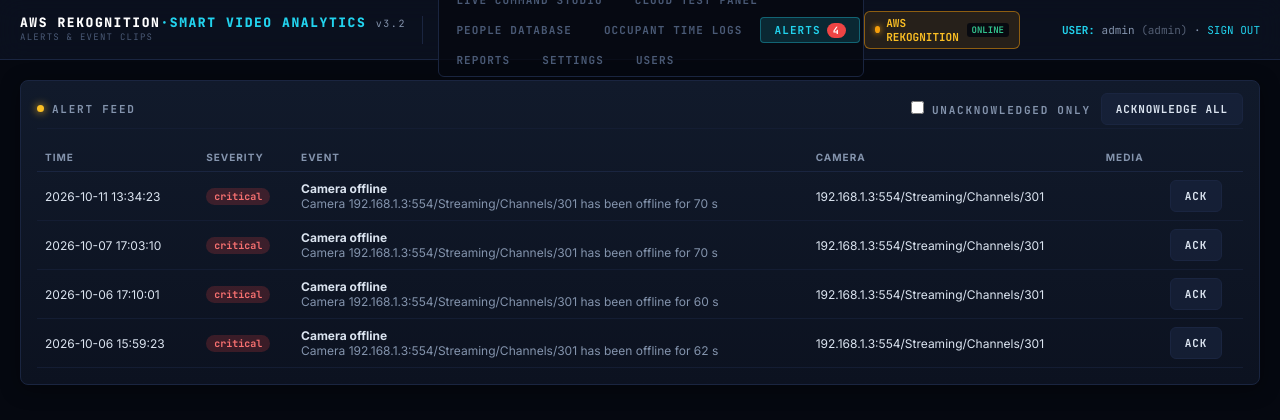
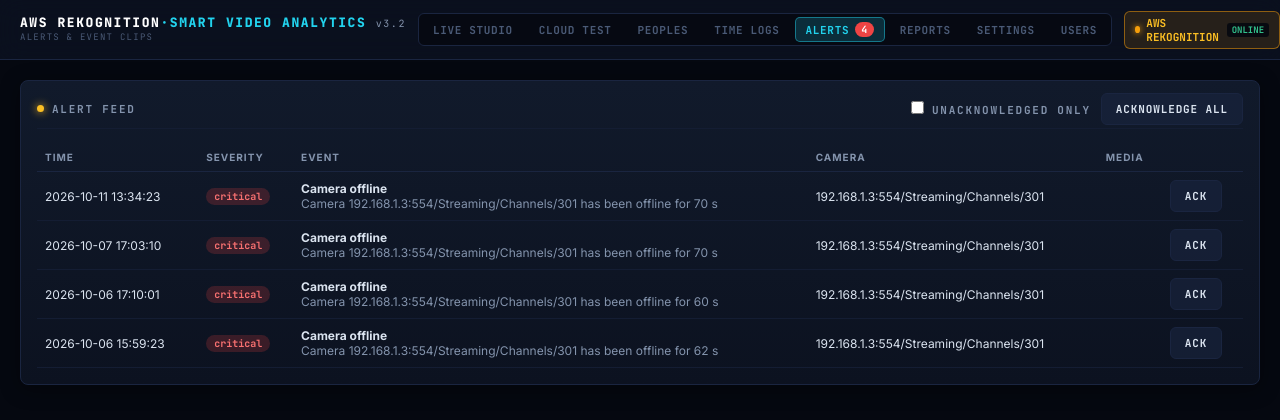
Before and after one commit to Balaji-R-V/Computer-vision-, a Flask app: page /alerts in a window 1280 px wide; the page is wider, and only the part inside the window is pictured. Shown: the top 420 px of that part. Run offline with Flask 3, Linux system fonts and the light colour scheme; a user stored in the database is signed in; data comes from the database, SQL or seed files in the repository.

Commit message:
fix(ui): give navigation bar spacious single-row layout and completely hide horizontal face strip

```diff
--- a/static/style.css
+++ b/static/style.css
@@ -107,6 +107,45 @@ html, body {
     width: 1px;
     background: var(--line);
     margin: 0 4px;
+}
+
+/* Command Center Navigation Bar */
+.nav-links, .nav-tabs {
+    display: inline-flex;
+    align-items: center;
+    gap: 4px;
+    background: rgba(5, 8, 16, 0.85);
+    border: 1px solid var(--line);
+    border-radius: 8px;
+    padding: 3px 6px;
+    flex-wrap: nowrap !important;
+    white-space: nowrap !important;
+}
+
+.nav-links a, .nav-tab-btn {
+    padding: 5px 11px !important;
+    border-radius: 5px !important;
+    font-size: 11px !important;
+    font-family: 'JetBrains Mono', monospace !important;
+    font-weight: 700 !important;
+    letter-spacing: 0.06em !important;
+    text-decoration: none !important;
+    color: var(--ink-faint) !important;
+    white-space: nowrap !important;
+    transition: all 0.2s ease !important;
+    display: inline-flex !important;
+    align-items: center !important;
+}
+
+.nav-links a:hover, .nav-tab-btn:hover {
+    color: var(--cyan) !important;
+    background: rgba(34, 211, 238, 0.12) !important;
+}
+
+.nav-links a.active, .nav-tab-btn.active {
+    color: var(--cyan) !important;
+    background: rgba(34, 211, 238, 0.18) !important;
+    box-shadow: inset 0 0 0 1px rgba(34, 211, 238, 0.45) !important;
 }
 
 .venue-tag {
--- a/templates/base.html
+++ b/templates/base.html
@@ -7,7 +7,7 @@
     <link rel="preconnect" href="https://fonts.googleapis.com">
     <link rel="preconnect" href="https://fonts.gstatic.com" crossorigin>
     <link href="https://fonts.googleapis.com/css2?family=Inter:wght@300;400;500;600;700;800&family=JetBrains+Mono:wght@400;500;600;700;800&family=Outfit:wght@500;600;700;800&display=swap" rel="stylesheet">
-    <link rel="stylesheet" href="/static/style.css?v=3.2.2">
+    <link rel="stylesheet" href="/static/style.css?v=3.2.3">
     <style>
         .nav-tabs { display:flex; align-items:center; gap:4px; background:rgba(5,8,16,.8); border:1px solid var(--line); border-radius:6px; padding:3px; flex-wrap:wrap; }
         .nav-tab-btn { padding:6px 14px; border-radius:4px; font-size:11px; font-family:'JetBrains Mono',monospace; font-weight:700; letter-spacing:.1em; text-decoration:none; color:var(--ink-faint); transition:all .2s ease; }
@@ -41,14 +41,13 @@
                 <div class="brand-title">AWS REKOGNITION<span>·SMART VIDEO ANALYTICS</span> <span style="font-size:10px; color:var(--ink-dim); font-weight:400;">v3.2</span></div>
                 <div class="label-micro" style="margin-top:2px;">{% block subtitle %}{% endblock %}</div>
             </div>
-            <div class="header-divider"></div>
-            <nav class="nav-tabs">
-                <a href="/" class="nav-tab-btn">LIVE COMMAND STUDIO</a>
-                <a href="/test_connection" class="nav-tab-btn">CLOUD TEST PANEL</a>
-                <a href="/peoples" class="nav-tab-btn">PEOPLE DATABASE</a>
-                <a href="/occupants" class="nav-tab-btn">OCCUPANT TIME LOGS</a>
-            </nav>
         </div>
+        <nav class="nav-tabs" style="margin: 0 12px;">
+            <a href="/" class="nav-tab-btn">LIVE STUDIO</a>
+            <a href="/test_connection" class="nav-tab-btn">CLOUD TEST</a>
+            <a href="/peoples" class="nav-tab-btn">PEOPLES</a>
+            <a href="/occupants" class="nav-tab-btn">TIME LOGS</a>
+        </nav>
         <div class="header-right"></div>
     </header>
 
@@ -57,7 +56,7 @@
     </main>
     <div id="toast" class="toast"></div>
 
-    <script src="/static/common.js?v=3.2.2"></script>
+    <script src="/static/common.js?v=3.2.3"></script>
     <script>
         function toast(msg, isErr) {
             const t = document.getElementById('toast');
--- a/templates/login.html
+++ b/templates/login.html
@@ -5,7 +5,7 @@
     <meta name="viewport" content="width=device-width, initial-scale=1.0">
     <title>AWS Rekognition — Smart Video Analytics — {{ 'First-time setup' if setup else 'Sign in' }}</title>
     <link href="https://fonts.googleapis.com/css2?family=Inter:wght@400;600;700&family=JetBrains+Mono:wght@500;700&family=Outfit:wght@600;700;800&display=swap" rel="stylesheet">
-    <link rel="stylesheet" href="/static/style.css?v=3.2.2">
+    <link rel="stylesheet" href="/static/style.css?v=3.2.3">
     <style>
         body {
             display: flex;
```
Also changed, not shown: static/app.js (+8 -8 lines), templates/index.html (+17 -52 lines), templates/occupants.html (+10 -12 lines), templates/peoples.html (+10 -12 lines), templates/test_connection.html (+10 -12 lines).
